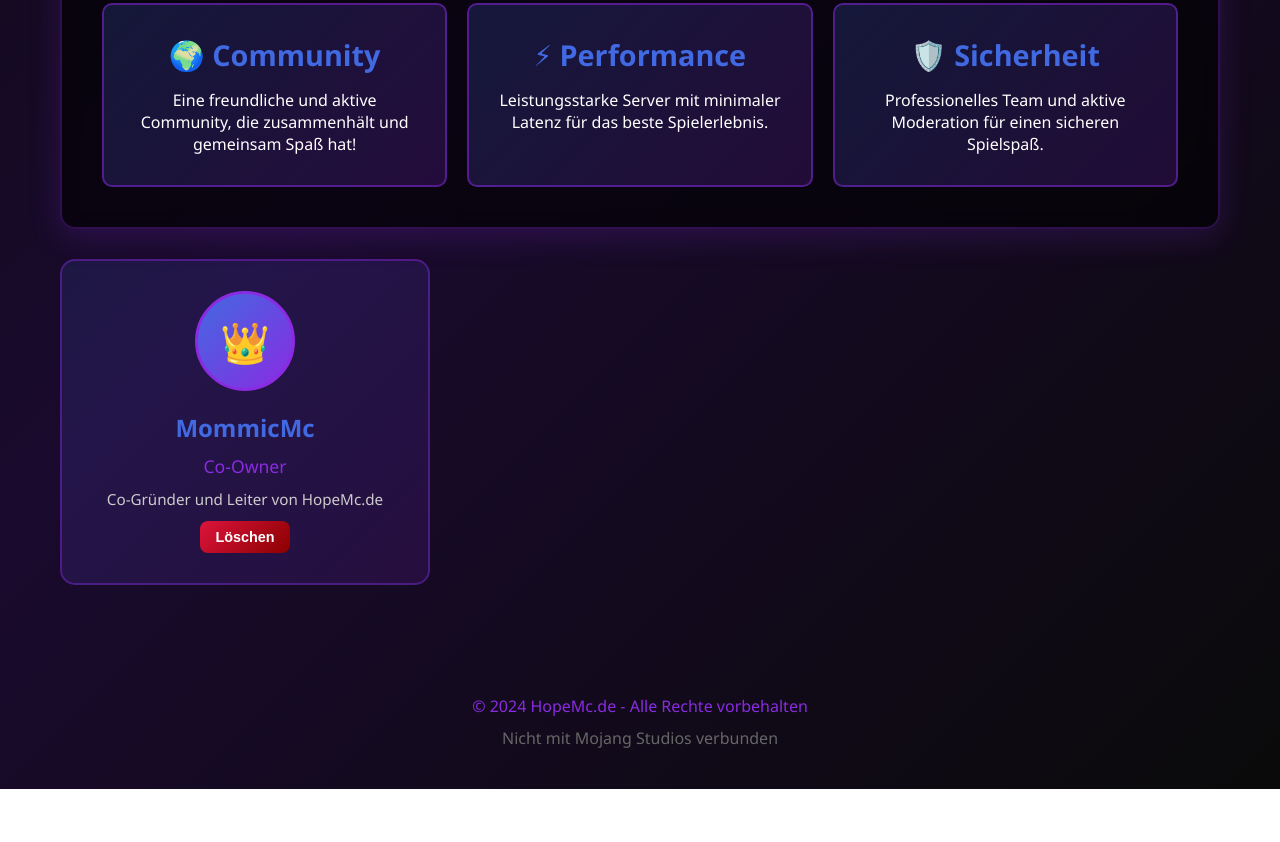
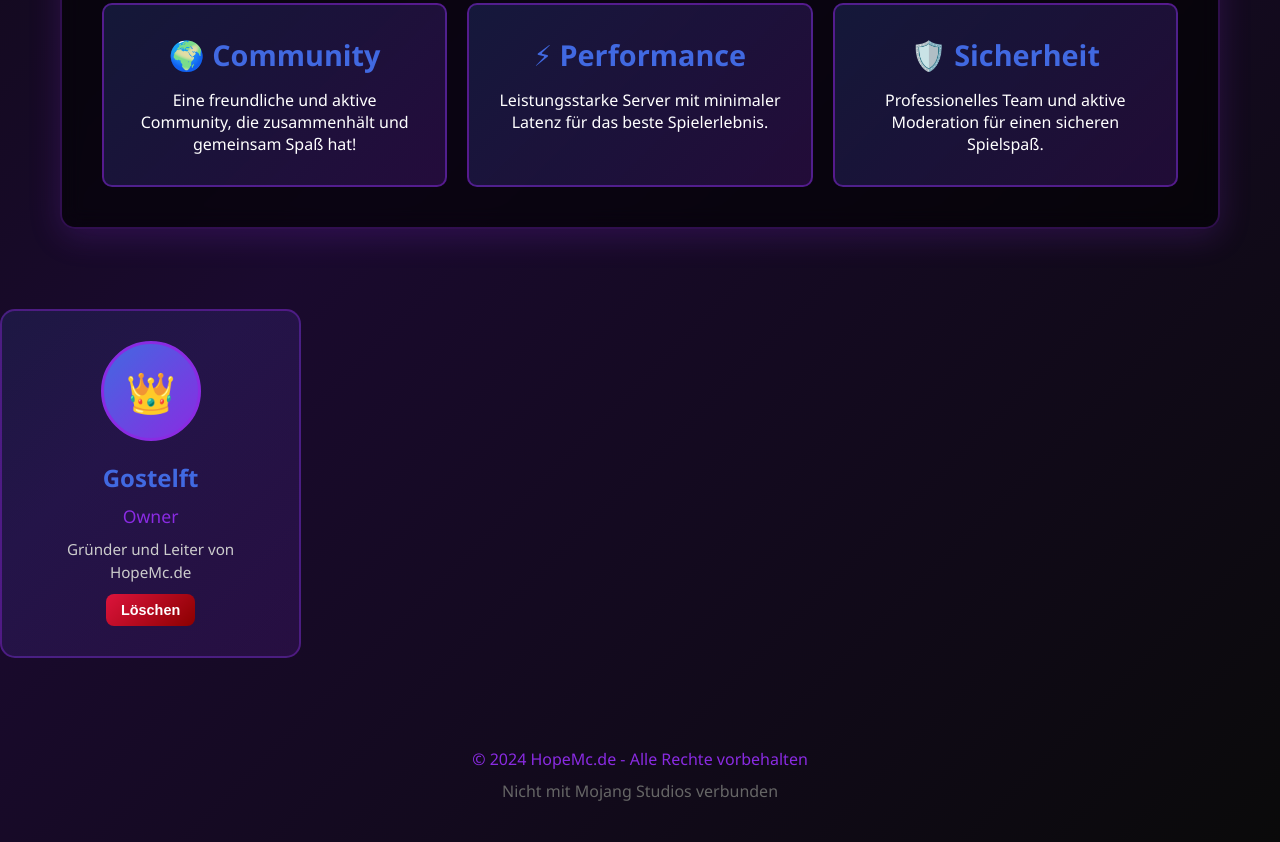
Before and after one commit to Gostleft/HopeMc.de-Website, a plain HTML site: page index.html in a window 1280 px wide. Shown: the part 1005-1847 px from the top of the page. Before the commit the page ends 1794 px from the top, so only its background shows below. Drawn offline with Linux system fonts and the light colour scheme.

Commit message:
Update index.html

```diff
--- a/index.html
+++ b/index.html
@@ -448,16 +448,20 @@
                 </div>
             </div>
         </div>
+              </div>
+
                 <div class="team-grid" id="teamGrid">
                     <div class="team-member">
                         <div class="team-avatar">👑</div>
-                        <div class="team-name">MommicMc</div>
-                        <div class="team-role">Co-Owner</div>
-                        <div class="team-desc">Co-Gründer und Leiter von HopeMc.de</div>
+                        <div class="team-name">Gostelft</div>
+                        <div class="team-role">Owner</div>
+                        <div class="team-desc">Gründer und Leiter von HopeMc.de</div>
                         <button class="btn btn-delete" onclick="deleteMember(this)">Löschen</button>
                     </div>
                 </div>
             </div>
+        </div>
+
         </div>
         <!-- ABOUT PAGE -->
         <div id="about" class="page">
```
